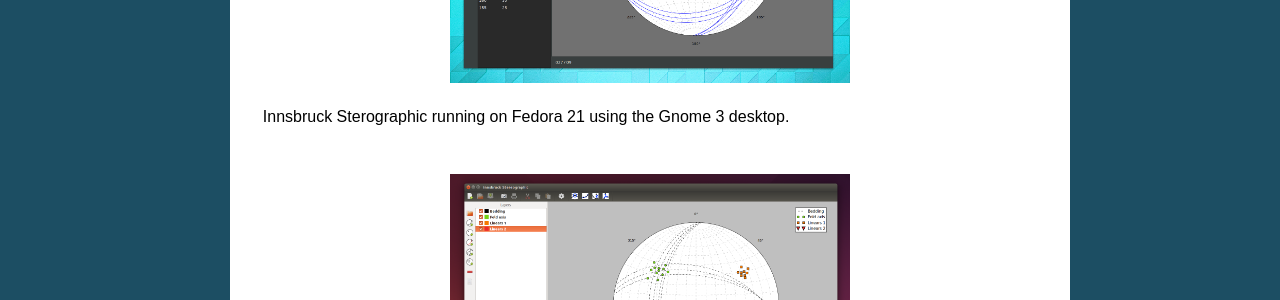
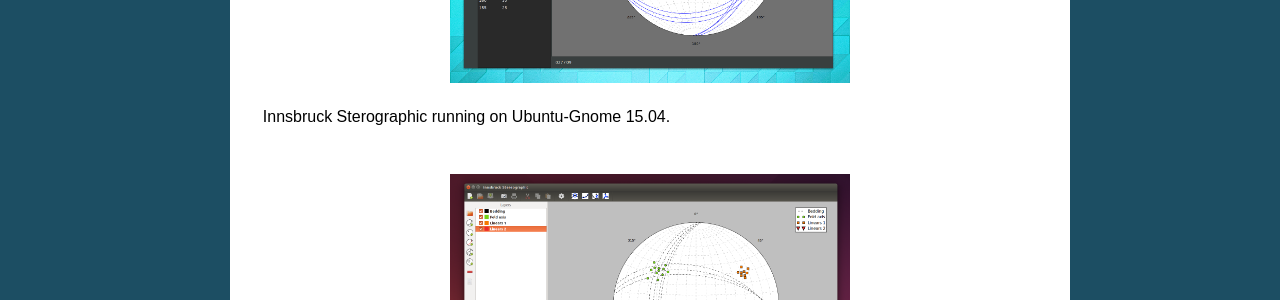
Before and after one commit to innstereo/innstereo, a Sphinx documentation site: the page built from docs/screenshots.rst, in a window 1280 px wide. Shown: the part 337-637 px from the top of the page. Built offline with Sphinx 7.4.7, drawn with Linux system fonts in a browser that asks for light colours.

Commit message:
renaming screenshots and fixing description

```diff
--- a/docs/screenshots.rst
+++ b/docs/screenshots.rst
@@ -5,14 +5,14 @@ Screenshots
 
 This is collection of screenshots how the interface looks in various distributions.
 
-.. figure:: _static/screenshot_fedora_21.png
+.. figure:: _static/screenshot_ubuntu_gnome_15_04.png
     :width: 400px
     :align: center
     :alt: screenshot of innsbruck stereographic running on Fedora 21
 
-    Innsbruck Sterographic running on Fedora 21 using the Gnome 3 desktop.
+    Innsbruck Sterographic running on Ubuntu-Gnome 15.04.
 
-.. figure:: _static/screenshot_ubuntu_14.10.png
+.. figure:: _static/screenshot_ubuntu_14_10.png
     :width: 400px
     :align: center
     :alt: screenshot of innsbruck stereographic running on Ubuntu 14.10
```
Also changed, not shown: docs/_static/screenshot_ubuntu_14_10.png (renamed from docs/_static/screenshot_ubuntu_14.10.png), docs/_static/screenshot_ubuntu_gnome_15_04.png (renamed from docs/_static/screenshot_fedora_21.png).
